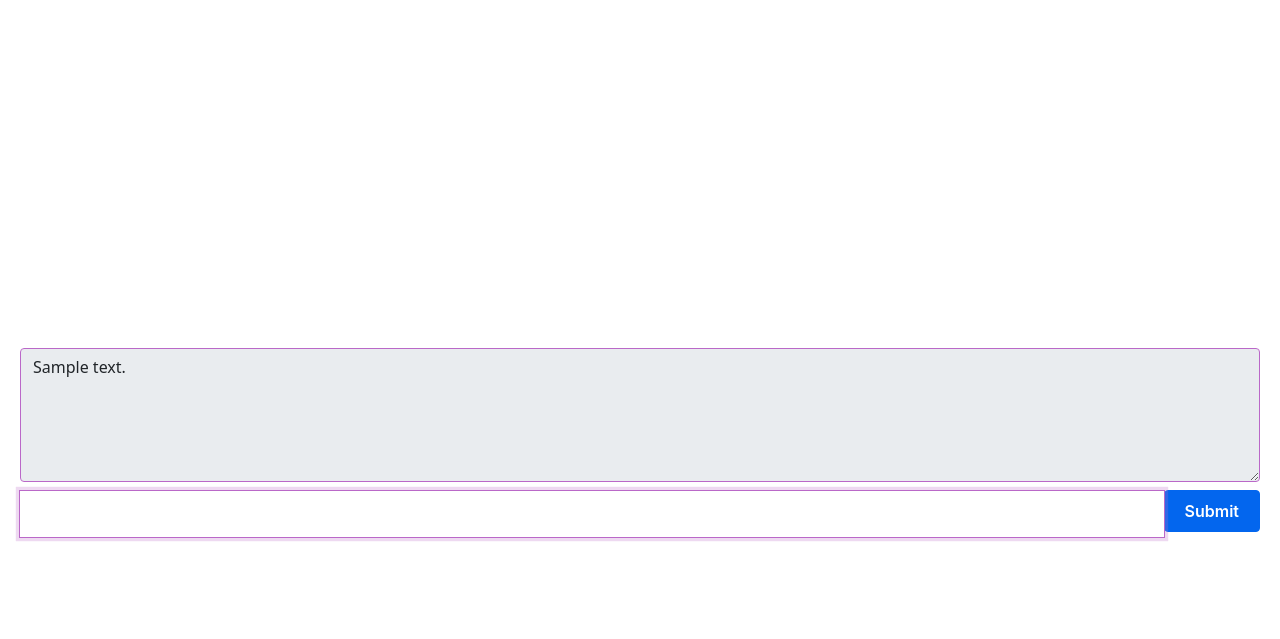
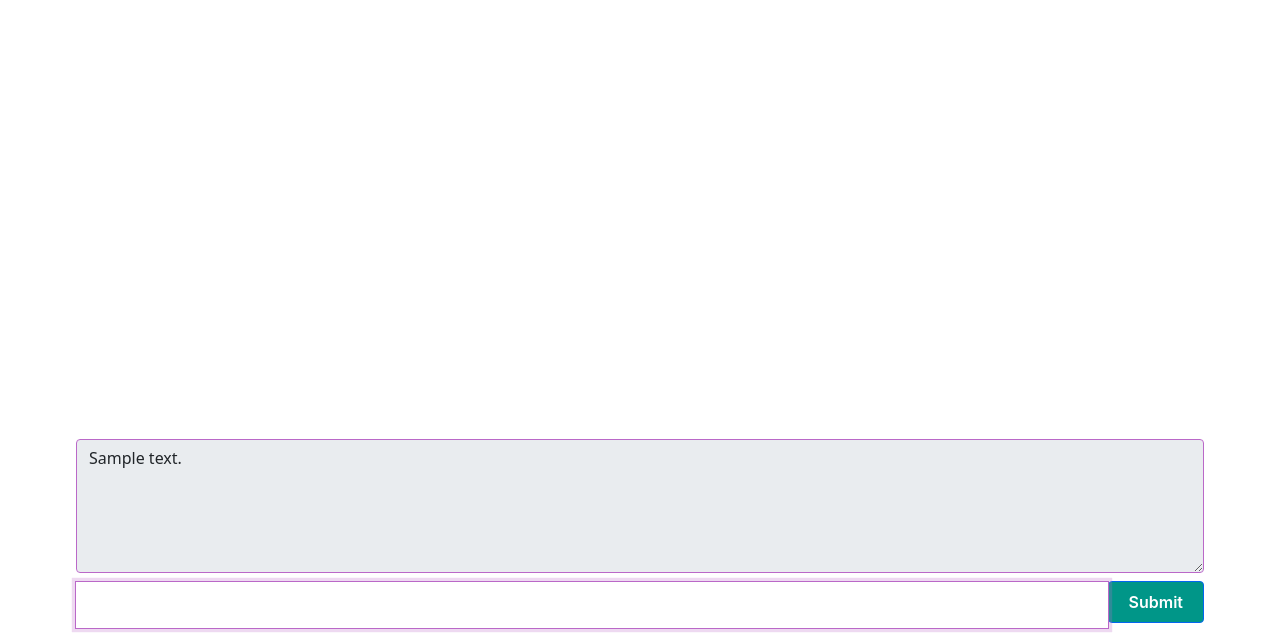
Before and after one commit to zhuy9/PlanetFarm, a Django app: template PlanetFarm/webPlanetFarm/templates/home.html in a window 1280 px wide. Shown: the part 252-891 px from the top of the page. Before the commit the page ends 793 px from the top, so only its background shows below. Run offline with Django 4.2, Linux system fonts and the light colour scheme; the template is opened without the code that fills it: most values are stand-ins (such as "Sample title", 1, 10 or a date in 2020).

Commit message:
styling & padding

```diff
--- a/PlanetFarm/webPlanetFarm/static/css/home.css
+++ b/PlanetFarm/webPlanetFarm/static/css/home.css
@@ -37,3 +37,16 @@
     max-width: 100%;
     max-height: 100%;
 }
+
+.container {
+    padding: 0.01em 16px;
+}
+
+.round {
+    border-radius: 25px;
+}
+
+.teal {
+    color: #fff!important;
+    background-color: #009688!important
+}
--- a/PlanetFarm/webPlanetFarm/templates/home.html
+++ b/PlanetFarm/webPlanetFarm/templates/home.html
@@ -1,10 +1,14 @@
-{% extends 'base.html' %}
-{% block content %}
+{% extends 'base.html' %} {% block content %}
+
+<div class="container">
+    <div class="header">
+        <h1>Planet Farm</h1>
+    </div>
+
     <div class="main_div">
         <div class="farm_view">
             <div class="row">
-            {% for row in tiles %}
-            {% for tile in row %}
+                {% for row in tiles %} {% for tile in row %}
                 <div class="col tile">
                     {% load static %}
                     <img class="image" src="{{tile}}" />
@@ -21,15 +25,19 @@
                 {% csrf_token %}
                 <input type="text" class="form-control" name="text_input" autofocus>
                 <div class="input-group-append">
-                <button class="btn btn-outline-secondary" type="submit">Submit</button>
+                    <button class="btn btn-outline-secondary round teal" type="submit">Submit</button>
                 </div>
             </form>
         </div>
     </div>
+
+</div>
+
 <script>
-    $(document).ready(function () {
+    $(document).ready(function() {
         const $text = $('#text_area');
         $text.scrollTop($text[0].scrollHeight);
     });
 </script>
+
 {% endblock %}
```
Lines whose indentation alone changed are shown as unchanged.
